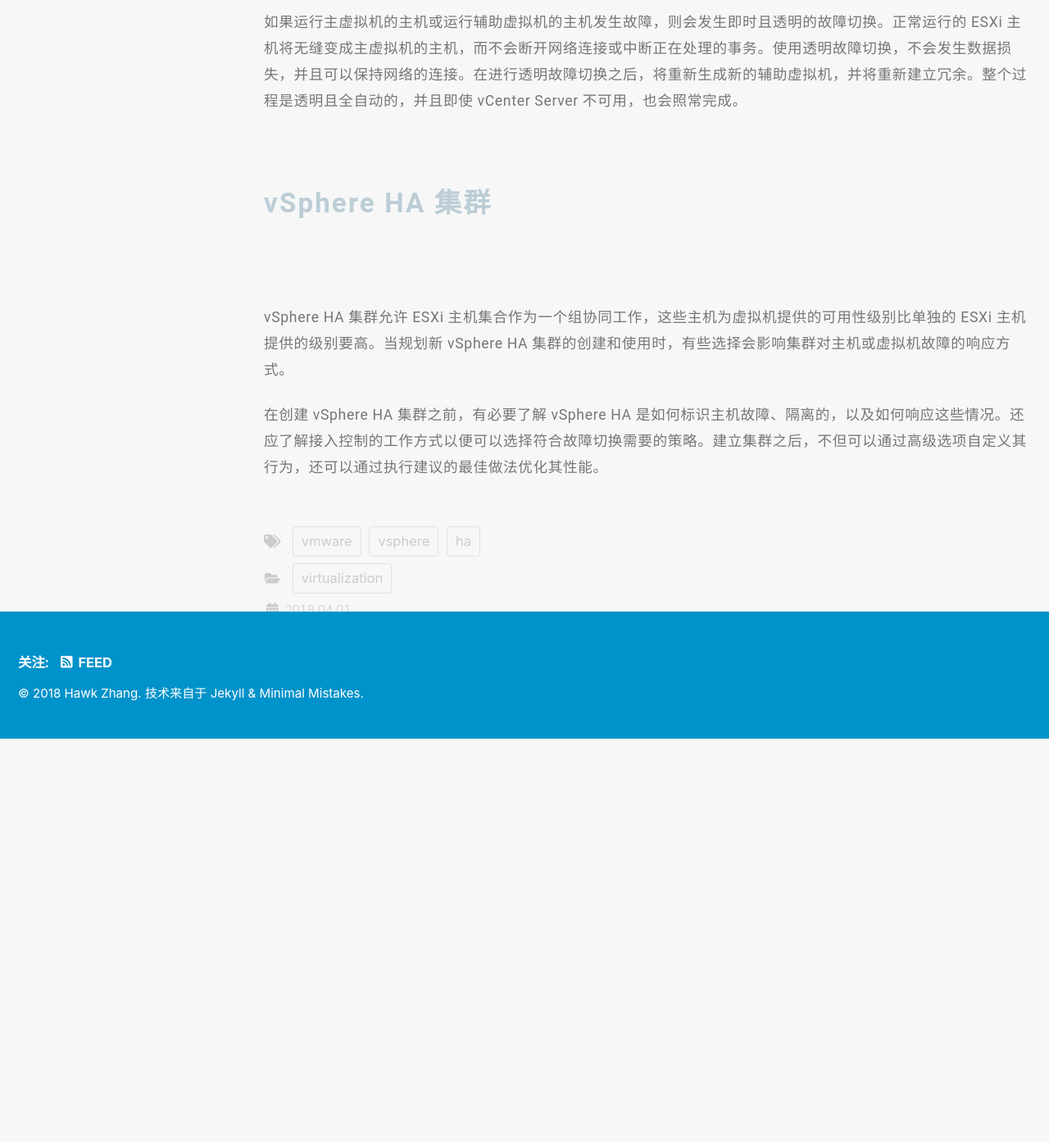
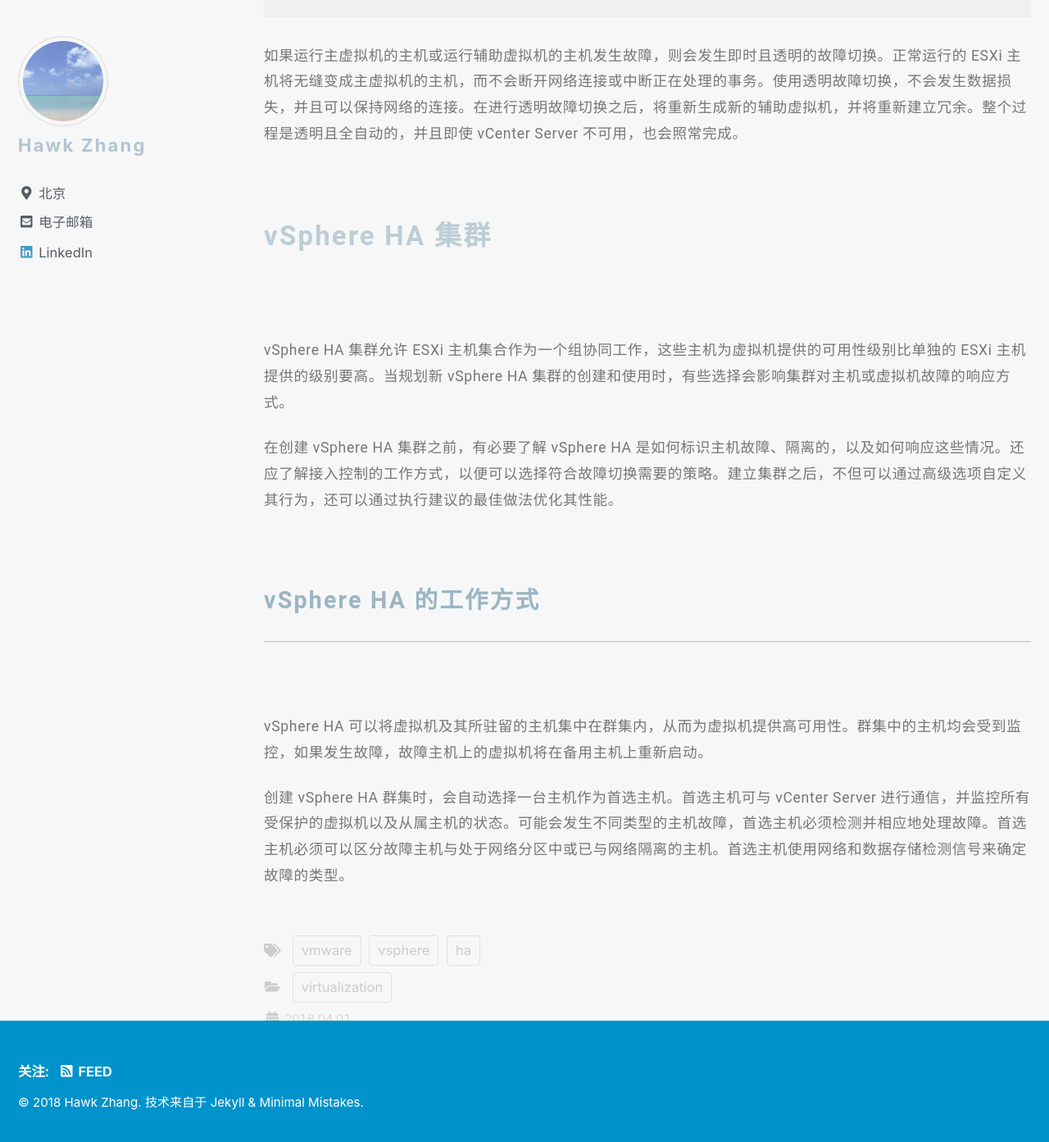
Before and after one commit to narru888/linotes_note, a Jekyll site: the page built from _posts/virtualizaion/2018-04-01-vsphere.ha.md, in a window 1280 px wide and 1400 px high, scrolled down 5033 px. Shown: the top 1393 px of the window at 82% size. Built offline with Jekyll 4.4.1, drawn with Linux system fonts in a browser that asks for light colours; nearby versions of some CDN libraries; a script that is not in the unit is left out; before the commit the page ends 5934 px from its top, so only the background shows below that.

Commit message:
update on 2018-11-29 10:14:01 CST

```diff
--- a/_posts/virtualizaion/2018-04-01-vsphere.ha.md
+++ b/_posts/virtualizaion/2018-04-01-vsphere.ha.md
@@ -158,4 +158,16 @@
 
 vSphere HA 集群允许 ESXi 主机集合作为一个组协同工作，这些主机为虚拟机提供的可用性级别比单独的 ESXi 主机提供的级别要高。当规划新 vSphere HA 集群的创建和使用时，有些选择会影响集群对主机或虚拟机故障的响应方式。
 
-在创建 vSphere HA 集群之前，有必要了解 vSphere HA 是如何标识主机故障、隔离的，以及如何响应这些情况。还应了解接入控制的工作方式以便可以选择符合故障切换需要的策略。建立集群之后，不但可以通过高级选项自定义其行为，还可以通过执行建议的最佳做法优化其性能。
+在创建 vSphere HA 集群之前，有必要了解 vSphere HA 是如何标识主机故障、隔离的，以及如何响应这些情况。还应了解接入控制的工作方式，以便可以选择符合故障切换需要的策略。建立集群之后，不但可以通过高级选项自定义其行为，还可以通过执行建议的最佳做法优化其性能。
+
+
+
+
+
+
+
+### vSphere HA 的工作方式
+
+vSphere HA 可以将虚拟机及其所驻留的主机集中在群集内，从而为虚拟机提供高可用性。群集中的主机均会受到监控，如果发生故障，故障主机上的虚拟机将在备用主机上重新启动。
+
+创建 vSphere HA 群集时，会自动选择一台主机作为首选主机。首选主机可与 vCenter Server 进行通信，并监控所有受保护的虚拟机以及从属主机的状态。可能会发生不同类型的主机故障，首选主机必须检测并相应地处理故障。首选主机必须可以区分故障主机与处于网络分区中或已与网络隔离的主机。首选主机使用网络和数据存储检测信号来确定故障的类型。
```
